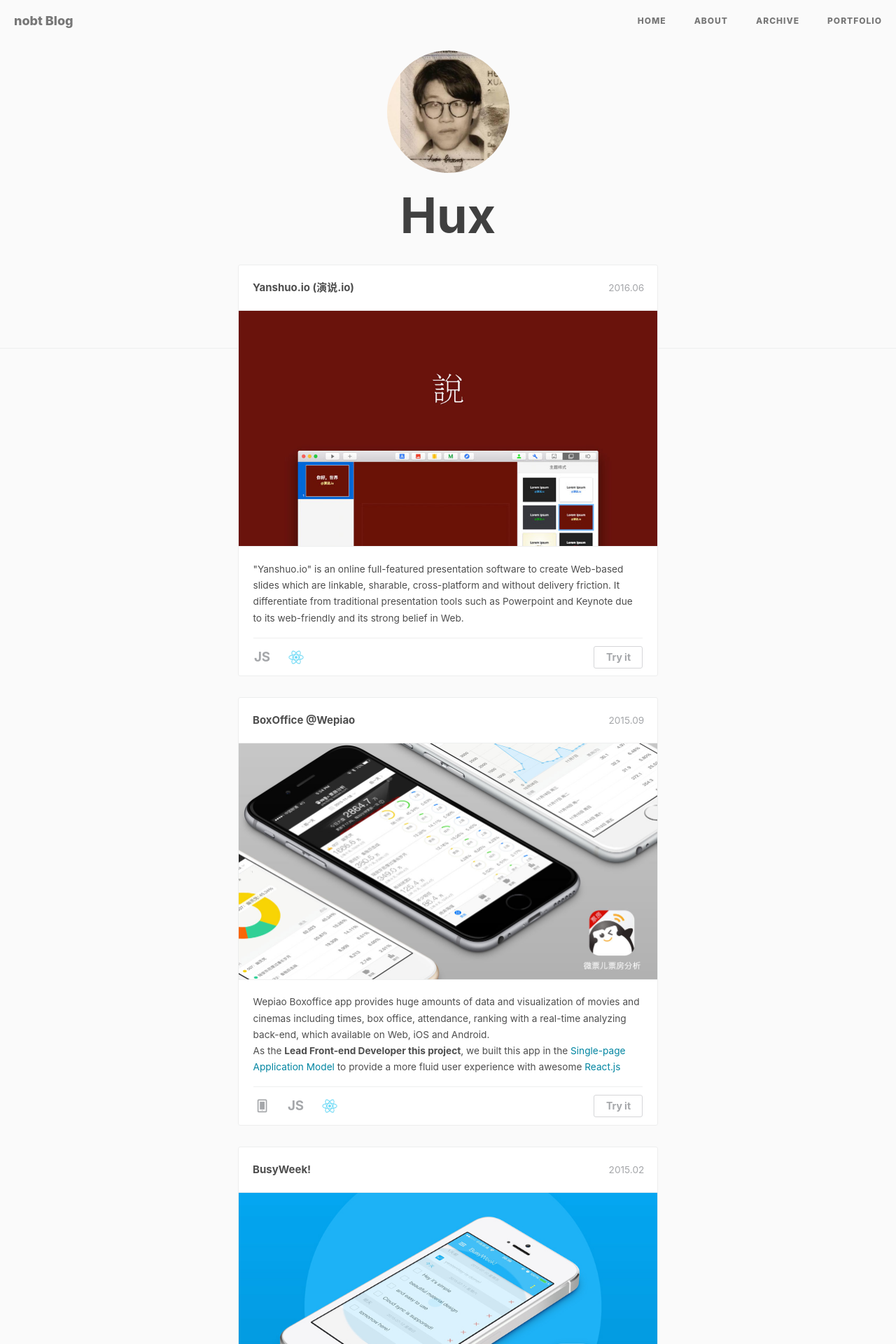
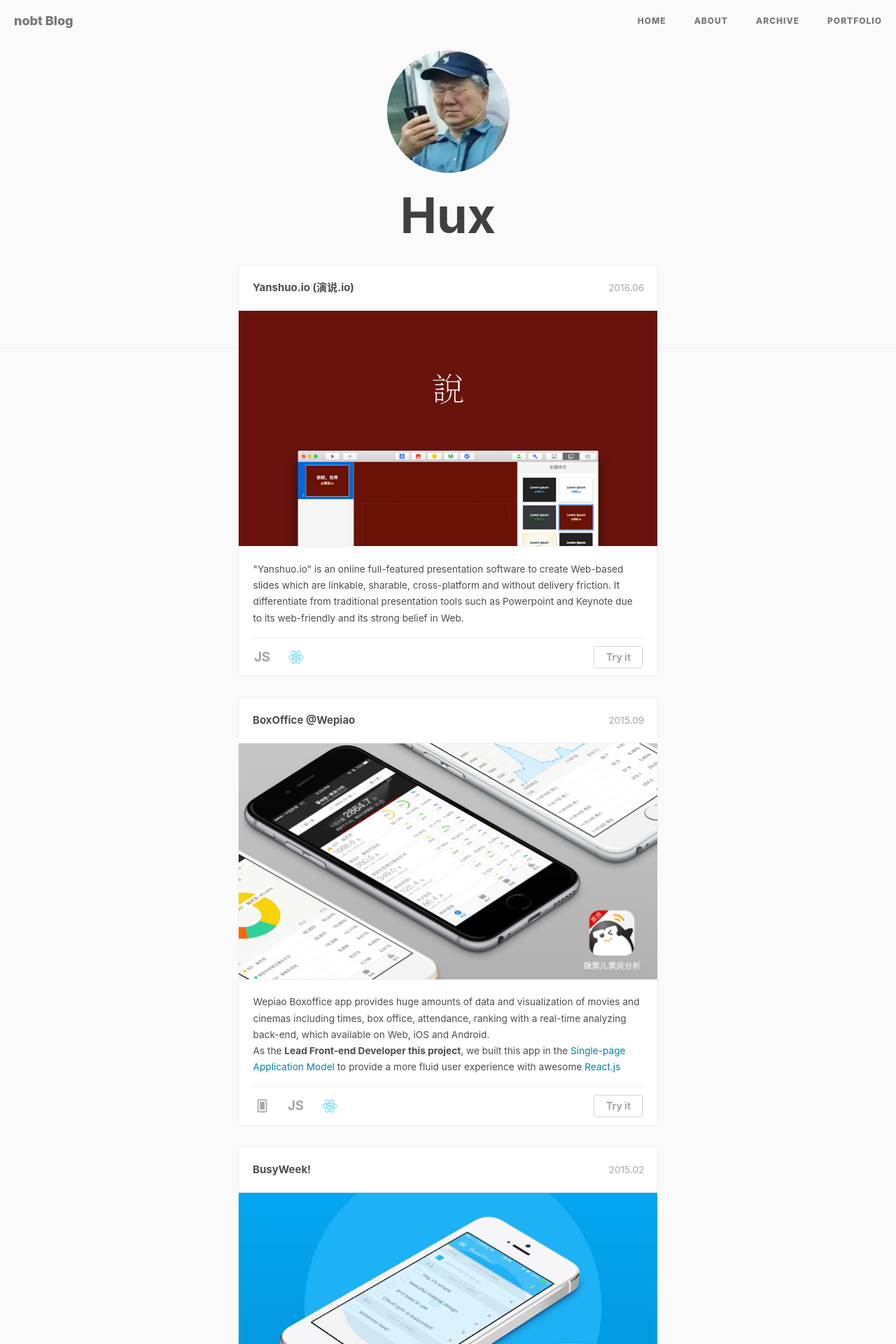
Before and after one commit to nobt854/nobt854.github.io, a Jekyll site: the page built from portfolio/index.html, in a window 1280 px wide. Shown: the top 1920 px of the page at 70% size. Built offline with Jekyll 4.4.1, drawn with Linux system fonts in a browser that asks for light colours; nearby versions of some CDN libraries; comment, search, counter and statistics services are not loaded.

Commit message:
Edit img

```diff
--- a/_config.yml
+++ b/_config.yml
@@ -78,7 +78,7 @@
 # Sidebar settings
 sidebar: true                           # whether or not using Sidebar.
 sidebar-about-description: "For the next quantum leap<br>离开世界之前，一切都是过程"
-sidebar-avatar: /img/avatar-hux-ny.jpg      # use absolute URL, seeing it's used in both `/` and `/about/`
+sidebar-avatar: /img/avatar-nobt-ny.jpg      # use absolute URL, seeing it's used in both `/` and `/about/`
 
 
 
--- a/portfolio/index.html
+++ b/portfolio/index.html
@@ -16,7 +16,7 @@
 	<body>
 		<div class="container" style="margin:0;padding:0;width:100%;">
 			<header>
-				<img width="175" height="175" style="border-radius:50%;" src="/img/avatar-hux-ny.jpg">
+				<img width="175" height="175" style="border-radius:50%;" src="/img/avatar-nobt-ny.jpg">
 				<h1>Hux</h1>
 			</header>
 			<div class="main">
--- a/sw.js
+++ b/sw.js
@@ -20,7 +20,7 @@
   "./js/hux-blog.min.js",
   "./js/snackbar.js",
   "./img/icon_wechat.png",
-  "./img/avatar-hux.jpg",
+  "./img/avatar-nobt.jpg",
   "./img/home-bg.jpg",
   "./img/404-bg.jpg",
   "./css/hux-blog.min.css",
```
Also changed, not shown: README.zh.md (+1 -1 lines), README.md, img/avatar-nobt-home .jpg (added), img/avatar-nobt-ny.jpg (added), img/avatar-nobt.png (added).
